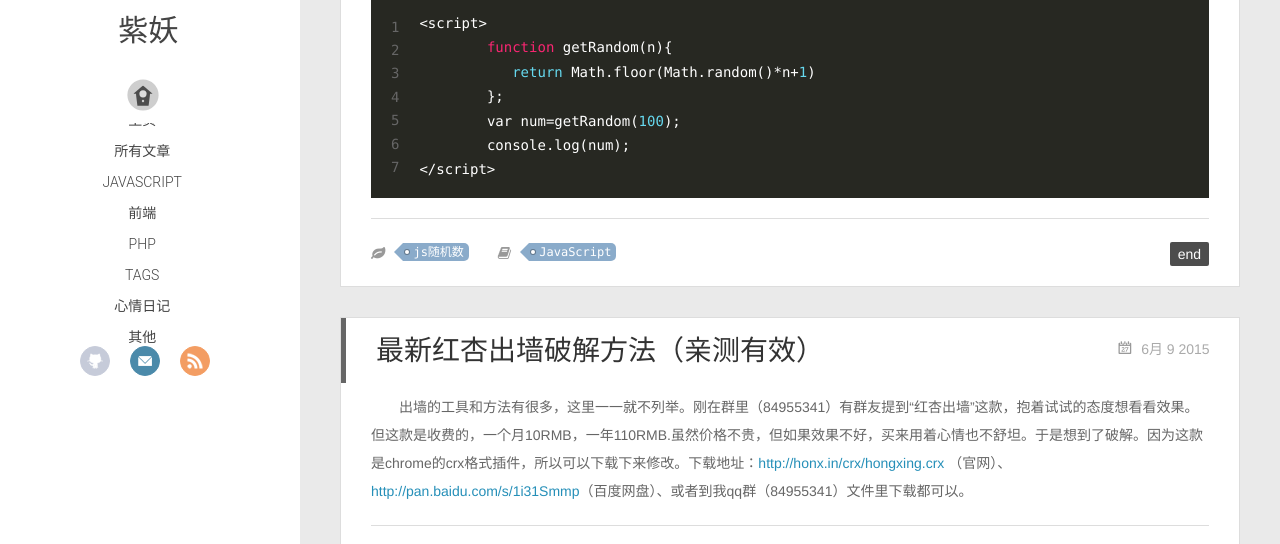
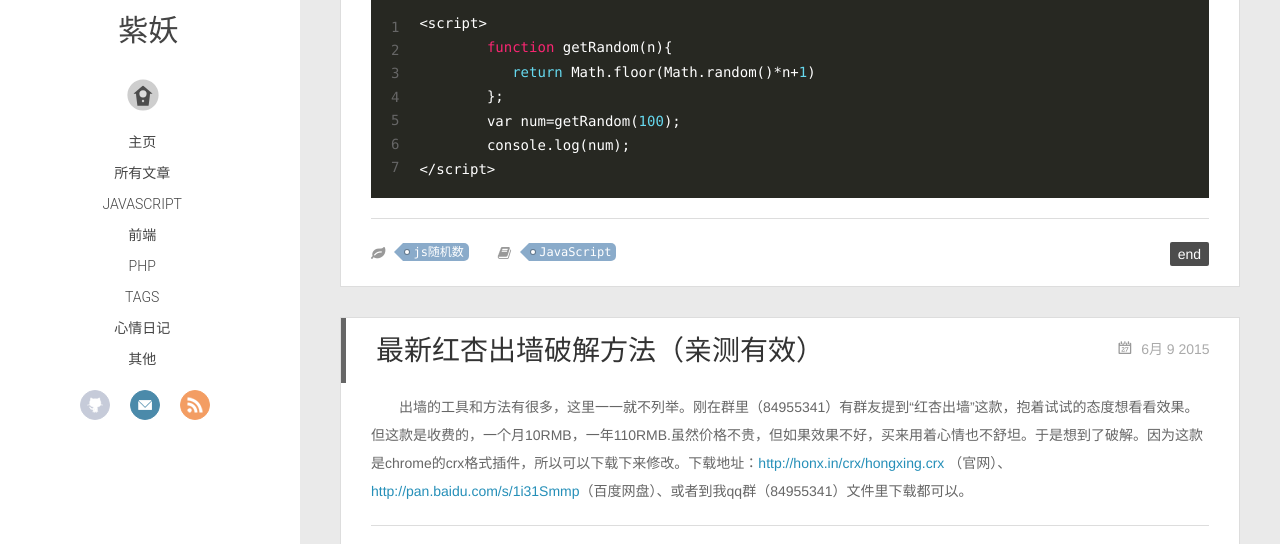
Before and after one commit to spritegirl/spritegirl.github.io, a plain HTML site: page index.html in a window 1280 px wide. Shown: the part 251-795 px from the top of the page. Drawn offline with nearby package versions, Linux system fonts and the light colour scheme; some packages are replaced by stand-ins of ours.

Commit message:
Site updated: 2015-06-10 18:55:20

```diff
--- a/css/style.css
+++ b/css/style.css
@@ -512,7 +512,7 @@ a {
   cursor: pointer;
   text-transform: uppercase;
   float: none;
-  height: 213px;
+  height: 257px;
   margin-left: -12px;
   text-align: center;
   display: -webkit-box;
```
